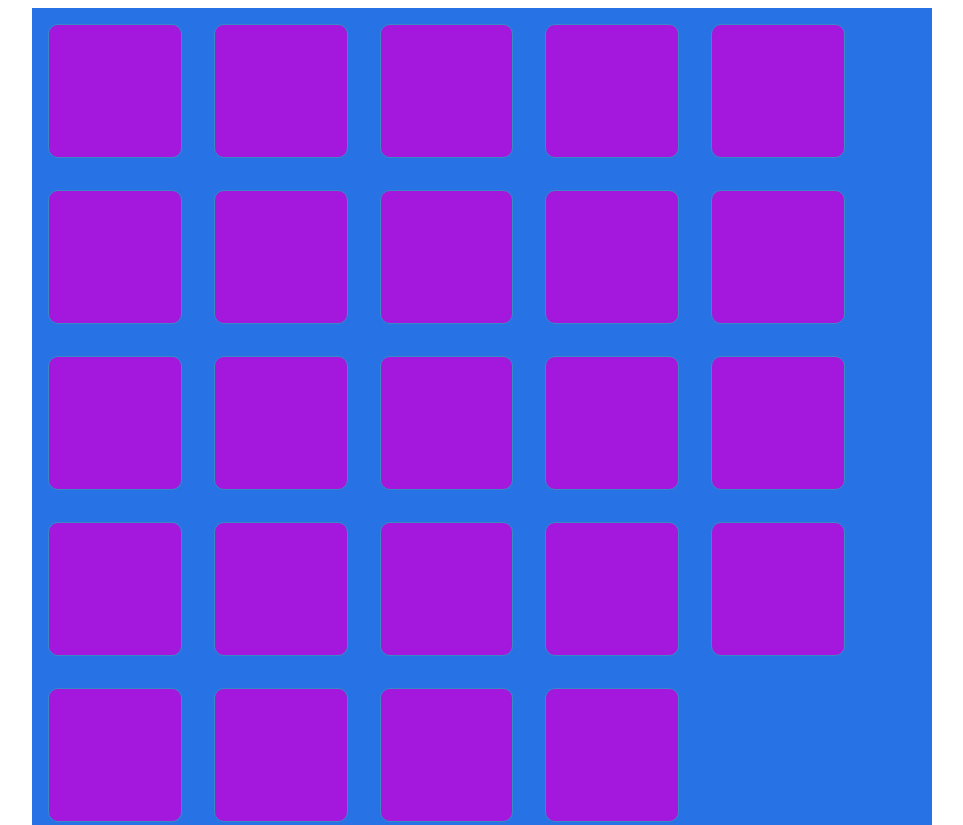
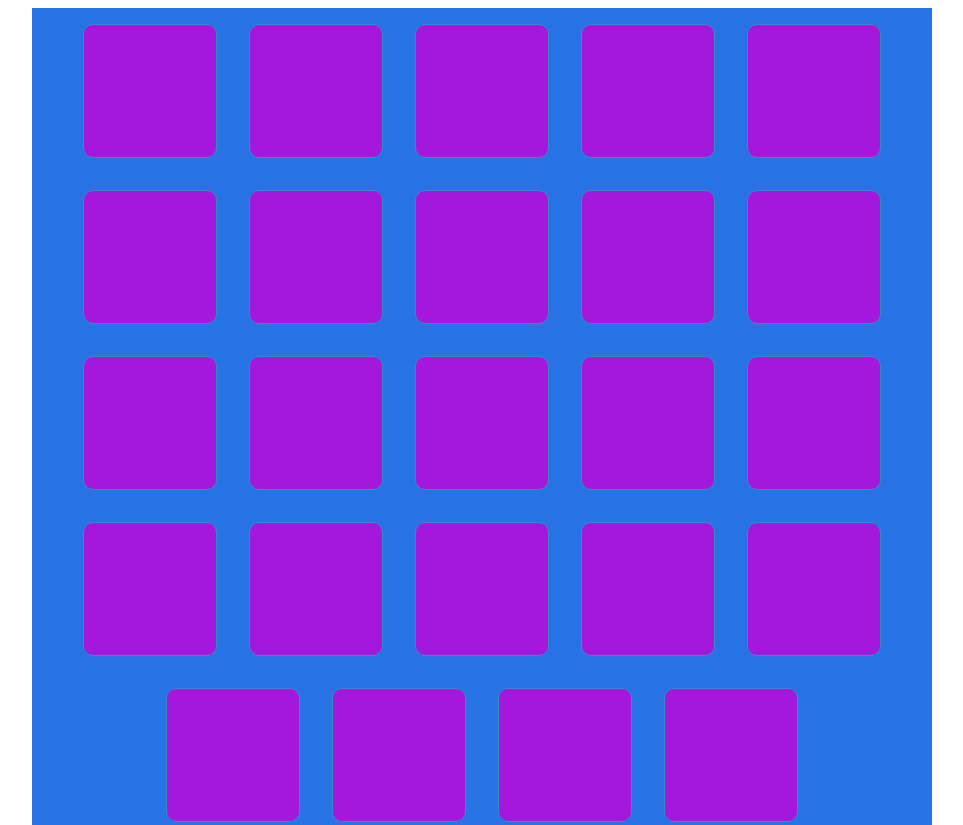
Before and after one commit to LeoFolle/S5-L5, a plain HTML site: page index.html in a window 1280 px wide. Shown: the top 825 px of the page, without its empty margins (158-1121 px from the left). Drawn offline with Linux system fonts and the light colour scheme.

Commit message:
commit 5

```diff
--- a/css/style.css
+++ b/css/style.css
@@ -19,6 +19,7 @@ display: flex;
 height: 100%;
 max-width: 100%;
 flex-wrap: wrap;
+justify-content: center;
 }
 
 .show {
@@ -32,7 +33,9 @@ flex-wrap: wrap;
     border: 1px solid #3889c4;
     border-radius: 10px;
 }
+#grid {
 
+}
 .timer {
     padding: 10px 0;
 }
--- a/js/memory.js
+++ b/js/memory.js
@@ -38,6 +38,7 @@ function playAgain() {
 // chiama la funzione timer e associa a tutti gli elementi (div) di classe icon l'evento click e le due funzioni definit sotto
 function startGame() {
     resetTimer();
+    document.getElementById("griglia").innerHTML = "";
     let grid = [];
     var arrayShuffle = shuffle(arrayAnimali);
     let griglia = document.getElementById("griglia");
```
